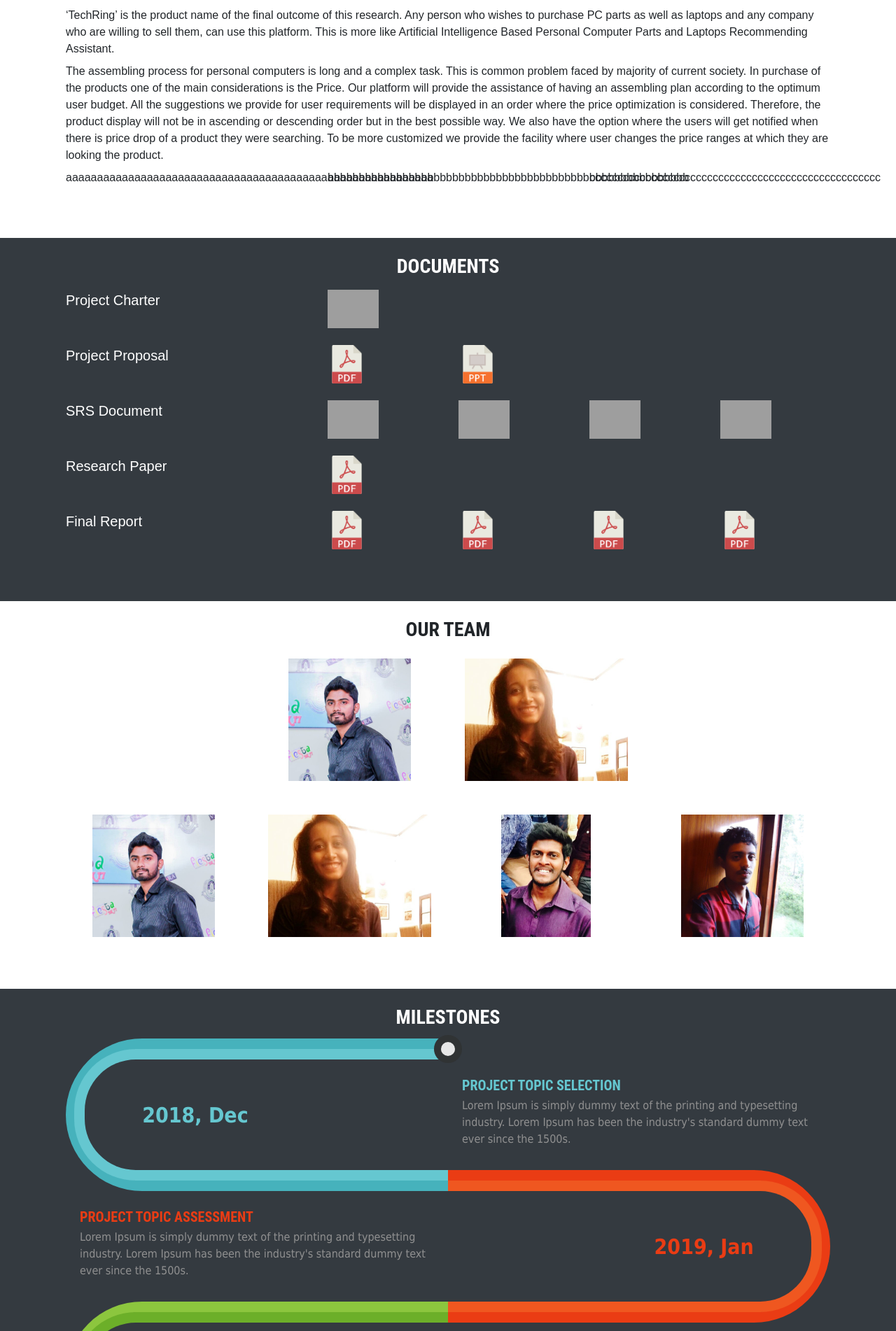
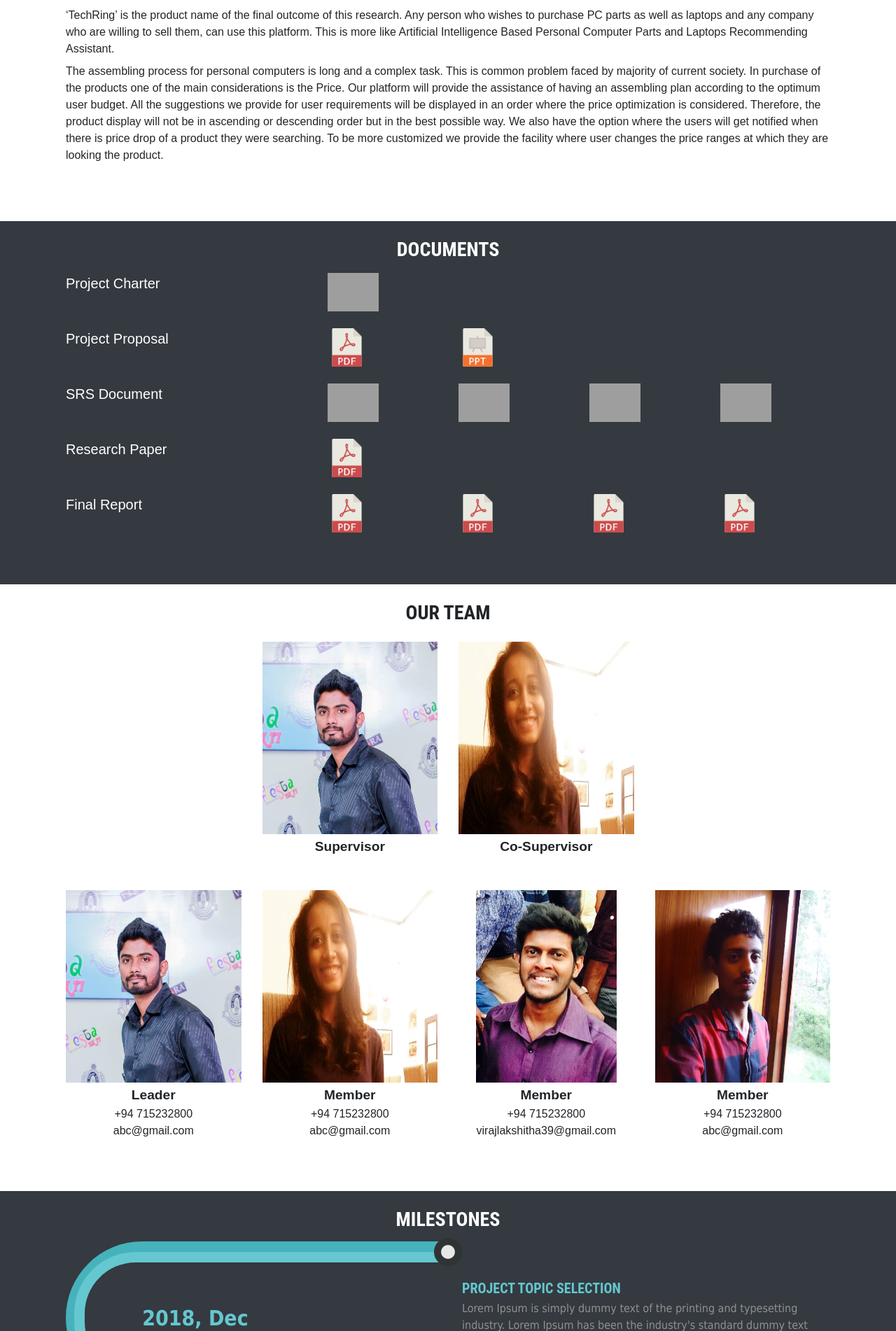
Before and after one commit to sachithkk/CDAP-Website, a PHP site: page / in a window 1280 px wide. Shown: the part 1038-2940 px from the top of the page at 70% size. Run offline with PHP 8.4, Linux system fonts and the light colour scheme; some libraries are stand-ins or nearby versions; grey boxes are pictures that could not be loaded.

Commit message:
Modified

```diff
--- a/css/home.css
+++ b/css/home.css
@@ -124,6 +124,7 @@ hr{
 }
 .team-agile-img {
     background-color: #FFF;
+    height: 275px;
     display: block;
     overflow: hidden;
     position: relative;
@@ -168,6 +169,31 @@ hr{
     transform: translateY(0%) scale(1);
     font-size: 10px;
 }
+.view-caption {
+    background-color: rgba(255, 255, 255, 0.6);
+    bottom: 0;
+    height: 19%;
+    left: 0;
+    padding: 15px 20px;
+    position: absolute;
+    right: 0;
+    text-align: left;
+    z-index: 99;
+    -webkit-transition: all 0.5s;
+    -moz-transition: all 0.5s;
+    -ms-transition: all 0.5s;
+    -o-transition: all 0.5s;
+    transition: all 0.5s;
+    -moz-transform: translateY(150%) scale(1.5);
+    -o-transform: translateY(150%) scale(1.5);
+    -ms-transform: translateY(150%) scale(1.5);
+    -webkit-transform: translateY(150%) scale(1.5);
+    transform: translateY(150%) scale(1.5);
+}
+.img-fluid{
+  height: 275px;
+}
+
 
 
 
@@ -452,6 +478,17 @@ hr{
         padding-bottom: 50px;
     }
 
+    .view-caption .cap-info h4 {
+        color: #000;
+        font-size: 1.7em;
+        font-weight: bold;
+        margin-top: 5px;
+    }
+    .team_text{
+      font-size: 1.2em;
+      font-weight: bold;
+    }
+
     .main-timeline .timeline:after{ border-radius: 88px 0 0 88px; }
     .main-timeline .timeline:nth-child(even):after{ border-radius: 0 88px 88px 0; }
 }
--- a/index.html
+++ b/index.html
@@ -98,9 +98,7 @@
                 </div>
             </div>
             <div class="row">
-                <div class="col-4 abc">aaaaaaaaaaaaaaaaaaaaaaaaaaaaaaaaaaaaaaaaaaaaaaaaaaaaaaaaaaa</div>
-                <div class="col-4">bbbbbbbbbbbbbbbbbbbbbbbbbbbbbbbbbbbbbbbbbbbbbbbbbbbbbbbbbb</div>
-                <div class="col-4">cccccccccccccccccccccccccccccccccccccccccccccccccccc</div>
+
             </div>
 
             <!-- <div class="row">
@@ -219,21 +217,27 @@
                 <div class="container">
                     <div class="row">
                         <div class="col-3"></div>
-                        <div class="col-3 text-center">
+                        <div class="col-md-3 col-6 team-grids mt-md-0 mt-4 text-center">
                             <div class="team-agile-img">
-                                <img src="./img/sajith.jpg" class="team_image img-fluid" />
-                                <!-- <div class="view-caption">
-                                <h4>Prof. Koliya Pulasinghe (Supervisor)</h4>
-                            </div> -->
+                                <img src="./img/sajith.jpg" class="img-fluid" />
+                                <div class="view-caption">
+                                    <div class="cap-info text-center">
+                                        <h4>Prof. Koliya Pulasinghe</h4>
+                                    </div>
+                                </div>
                             </div>
+                            <div class="team_text mt-1">Supervisor</div>
                         </div>
-                        <div class="col-3 text-center">
+                        <div class="col-md-3 col-6 team-grids mt-md-0 mt-4 text-center">
                             <div class="team-agile-img">
-                                <img src="./img/dilhara.jpg" class="team_image img-fluid" />
-                                <!-- <div class="view-caption">
-                                <h4>Ms. Hansi De Silva (Co Supervisor)</h4>
-                            </div> -->
+                                <img src="./img/dilhara.jpg" class="img-fluid" />
+                                <div class="view-caption">
+                                    <div class="cap-info text-center">
+                                        <h4>Ms. Hansi De Silva</h4>
+                                    </div>
+                                </div>
                             </div>
+                            <div class="team_text mt-1">Co-Supervisor</div>
                         </div>
                         <div class="col-3"></div>
                     </div>
@@ -242,38 +246,58 @@
             <div class="row mt-5">
                 <div class="container">
                     <div class="row">
-                        <div class="col-3 text-center">
+                        <div class="col-md-3 col-6 team-grids mt-md-0 mt-4 text-center">
                             <div class="team-agile-img">
 
-                                <img src="./img/sajith.jpg" class="team_image" />
-                                <!-- <div class="view-caption">
-                                <h4>Sajith Priyankara (Leader)</h4>
-                            </div> -->
+                                <img src="./img/sajith.jpg" class="img-fluid" />
+                                <div class="view-caption">
+                                    <div class="cap-info text-center">
+                                        <h4>Sajith Priyankara</h4>
+                                    </div>
+                                </div>
                             </div>
+                            <div class="team_text mt-1">Leader</div>
+                            <div>+94 715232800</div>
+                            <div>abc@gmail.com</div>
                         </div>
-                        <div class="col-3 text-center">
+                        <div class="col-md-3 col-6 team-grids mt-md-0 mt-4 text-center">
                             <div class="team-agile-img">
-                                <img src="./img/dilhara.jpg" class="team_image" />
-                                <!-- <div class="view-caption">
-                                <h4>Dilhara Sewwandi</h4>
-                            </div> -->
+                                <img src="./img/dilhara.jpg" class="img-fluid" />
+                                <div class="view-caption">
+                                    <div class="cap-info text-center">
+                                        <h4>Dilhara Sewwandi</h4>
+                                    </div>
+                                </div>
                             </div>
+                            <div class="team_text mt-1">Member</div>
+                            <div>+94 715232800</div>
+                            <div>abc@gmail.com</div>
                         </div>
-                        <div class="col-3 text-center">
+                        <div class="col-md-3 col-6 team-grids mt-md-0 mt-4 text-center">
                             <div class="team-agile-img">
-                                <img src="./img/viraj.jpg" class="team_image" />
-                                <!-- <div class="view-caption">
-                                <h4>Viraj Lakshitha</h4>
-                            </div> -->
+                                <img src="./img/viraj.jpg" class="img-fluid" />
+                                <div class="view-caption">
+                                    <div class="cap-info text-center">
+                                       <h4>Viraj Lakshitha</h4>
+                                    </div>
+                                </div>
                             </div>
+                            <div class="team_text mt-1">Member</div>
+                            <div>+94 715232800</div>
+                            <div>virajlakshitha39@gmail.com</div>
                         </div>
-                        <div class="col-3 text-center">
+                        <div class="col-md-3 col-6 team-grids mt-md-0 mt-4 text-center">
                             <div class="team-agile-img">
-                                <img src="./img/sachith.jpg" class="team_image" />
-                                <!-- <div class="view-caption">
-                                <h4>Sachith Tharaka</h4>
-                            </div> -->
+                                <img src="./img/sachith.jpg" class="img-fluid" />
+                                <div class="view-caption">
+                                    <div class="cap-info text-center">
+                                        <h4>Sachith Tharaka</h4>
+                                    </div>
+                                </div>
                             </div>
+                            <div class="team_text mt-1">Member</div>
+                            <div>+94 715232800</div>
+                            <div>abc@gmail.com</div>
                         </div>
                     </div>
                 </div>
@@ -461,7 +485,27 @@
             <div class="row">
                 <div class="col-6">
                     <h3 class="mb-3">More Details</h3>
-                    <div id="googleMap"></div>
+
+                    <div class="row mt-3">
+                        <div class="col-3"><b>Member 1</b></div>
+                        <div class="col-4">+94 715232800</div>
+                        <div class="col-5">abc@gmail.com</div>
+                    </div>
+                    <div class="row mt-3">
+                        <div class="col-3"><b>Member 2</b></div>
+                        <div class="col-4">+94 715232800</div>
+                        <div class="col-5">abc@gmail.com</div>
+                    </div>
+                    <div class="row mt-3">
+                        <div class="col-3"><b>Member 3</b></div>
+                        <div class="col-4">+94 715232800</div>
+                        <div class="col-5">virajlakshitha39@gmail.com</div>
+                    </div>
+                    <div class="row mt-3">
+                        <div class="col-3"><b>Member 4</b></div>
+                        <div class="col-4">+94 715232800</div>
+                        <div class="col-5">abc@gmail.com</div>
+                    </div>
                 </div>
                 <div class="col-1"></div>
                 <div class="col-5">
@@ -480,6 +524,16 @@
                         </div>
 
                     </form>
+                </div>
+                <div class="row">
+                        <div class="col-12">
+                            Address: SLIIT Malabe Campus, New Kandy Rd, Malabe 10115
+                        </div>
+                    </div>
+            </div>
+            <div class="row">
+                <div class="col-12">
+                    <div id="googleMap"></div>
                 </div>
             </div>
         </div>
```
Also changed, not shown: test.html (added, +25 -0 lines), img/11.jpg (added), 1 other file.
